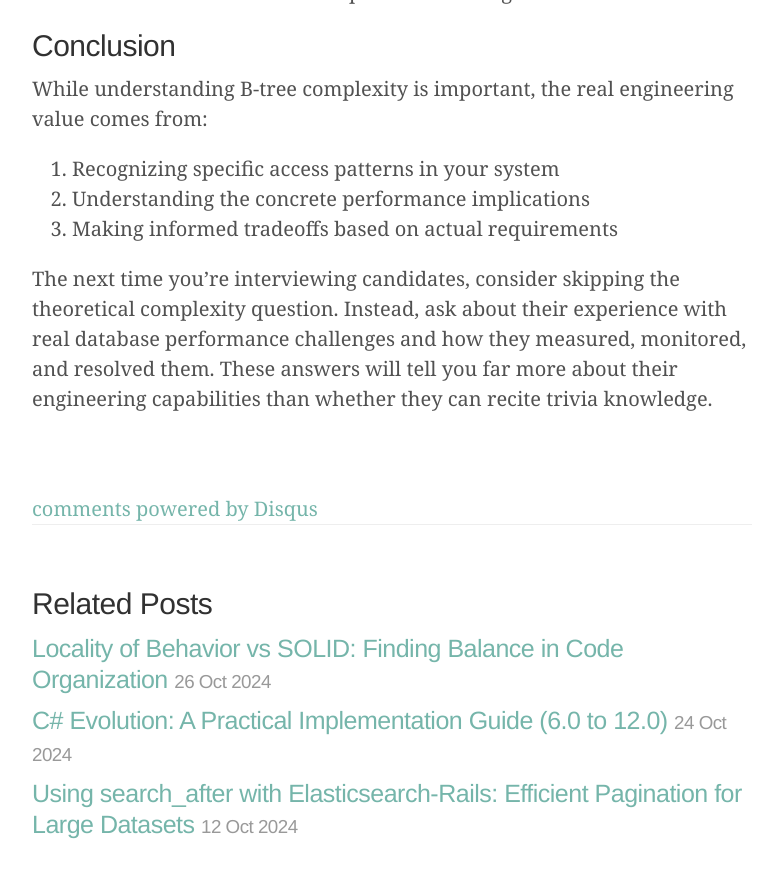
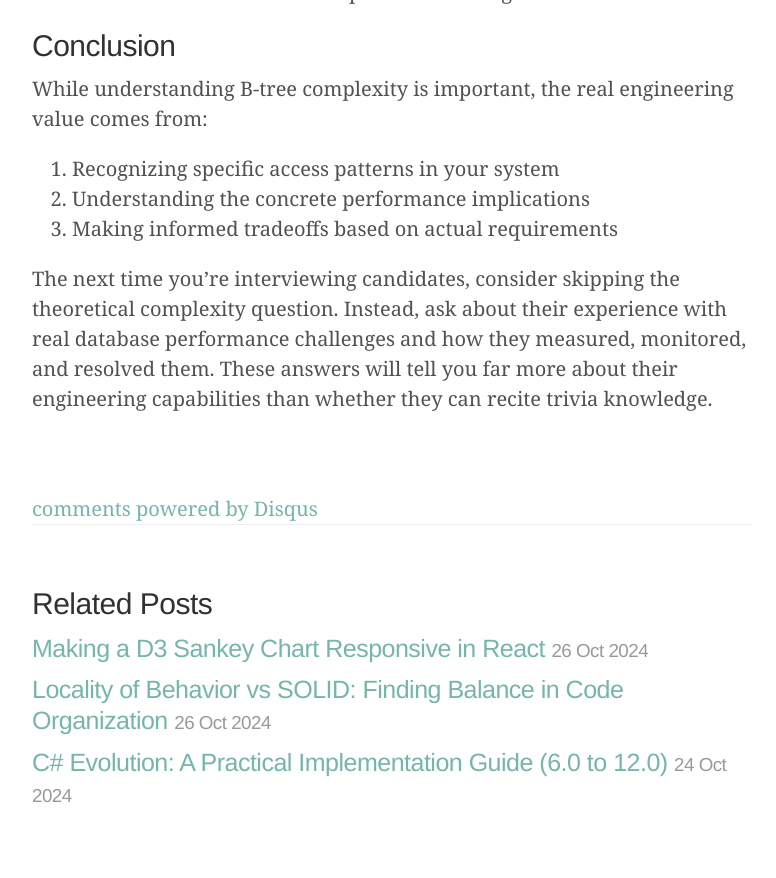
Before and after one commit to sngeth/sngeth.github.io, a Jekyll site: the page built from _posts/2024-10-25-database-indexes.md, in a window 1280 px wide and 900 px high, scrolled down 5139 px. Shown: the top 878 px of the window, without its empty margins (248-1024 px from the left). Built offline with Jekyll 4.4.1, drawn with Linux system fonts in a browser that asks for light colours; comment, search, counter and statistics services are not loaded; some of the changed lines change nothing that is shown.

Commit message:
Add post on d3 sankey chart

````diff
--- a/_layouts/default.html
+++ b/_layouts/default.html
@@ -1,6 +1,6 @@
 <!DOCTYPE html>
 <html xmlns="http://www.w3.org/1999/xhtml" xml:lang="en" lang="en-us">
-  <meta http-equiv="Content-Security-Policy" content="default-src 'self'; script-src 'self' https://sngeth.disqus.com https://c.disquscdn.com https://disqus.com 'unsafe-inline'; style-src 'self' https://c.disquscdn.com 'unsafe-inline'; frame-src https://disqus.com; connect-src https://disqus.com;">
+  <meta http-equiv="Content-Security-Policy" content="default-src 'self'; script-src 'self' https://sngeth.disqus.com http://sngeth.disqus.com https://c.disquscdn.com https://disqus.com https://d3js.org 'unsafe-inline'; style-src 'self' https://c.disquscdn.com 'unsafe-inline'; frame-src https://disqus.com; connect-src https://disqus.com;">
 
   {% include head.html %}
 
--- /dev/null
+++ b/_posts/2024-10-26-responsive-charts.md
@@ -0,0 +1,105 @@
+---
+layout: post
+title: "Making a D3 Sankey Chart Responsive in React"
+category: "Javascript"
+comments: true
+---
+
+Creating data visualizations that work well across different screen sizes can be challenging. Today, I'll walk you through how I enhanced a D3.js Sankey chart to be more responsive in a React application. Here's how we made our chart adapt seamlessly to any screen size.
+The app is deployed [here](http://cashflow.sngeth.com) and the full source code is [http://github.com/sngeth/cash-flow](http://github.com/sngeth/cash-flow)
+
+## The Challenge
+
+Our initial Sankey chart worked well on desktop but had several limitations on smaller screens:
+- Labels would overlap on narrow viewports
+- Node spacing was too wide for mobile screens
+- Font sizes were too large for smaller displays
+- The chart wouldn't resize smoothly on window resize
+
+## Key Responsive Improvements
+
+### 1. Dynamic SVG Dimensions
+
+```jsx
+export default function SankeyChart({ income, savings, billItems }: SankeyChartProps) {
+  const svgRef = useRef<SVGSVGElement>(null);
+
+  const createChart = useCallback(() => {
+    if (!svgRef.current) return;
+
+    const svg = d3.select(svgRef.current);
+    const width = svg.node()!.getBoundingClientRect().width;
+    const height = svg.node()!.getBoundingClientRect().height;
+  ...
+}
+```
+
+
+### 2. Adaptive Node Padding
+
+We adjust the spacing between nodes based on screen width:
+
+```javascript
+const nodePadding = width < 600 ? 10 : 20;
+
+const sankeyGenerator = sankey<SankeyNodeExtended, SankeyLink<SankeyNodeExtended, {}>>()
+  .nodeWidth(10)
+  .nodePadding(nodePadding)
+  .extent([[1, 1], [width - 1, height - 6]]);
+```
+
+This provides:
+- Comfortable spacing on desktop (20px)
+- Compact layout on mobile (10px)
+- Better use of available space across all devices
+
+### 3. Responsive Text Handling
+
+We implement dynamic font sizing based on viewport width:
+
+```javascript
+const fontSize = width < 600 ? "10px" : "12px";
+
+node.append("text")
+  .attr("font-size", fontSize)
+  .attr("x", d => (d.x0 ?? 0) < width / 2 ? (d.x1 ?? 0) + 6 : (d.x0 ?? 0) - 6)
+  .attr("y", d => ((d.y1 ?? 0) + (d.y0 ?? 0)) / 2)
+  .attr("dy", "0.35em")
+  .attr("text-anchor", d => (d.x0 ?? 0) < width / 2 ? "start" : "end")
+  .text(d => `${d.name}: $${d.value ?? 0}`);
+```
+
+Key features:
+- Smaller font on mobile devices
+- Dynamic text positioning
+- Smart text anchor points based on node position
+
+### 4. Smooth Resize Handling
+
+We implemented efficient window resize handling:
+
+```javascript
+useEffect(() => {
+  createChart();
+  const handleResize = () => {
+    createChart();
+  };
+  window.addEventListener('resize', handleResize);
+  return () => {
+    window.removeEventListener('resize', handleResize);
+  };
+}, [createChart]);
+```
+
+This ensures:
+- Chart redraws on window resize
+- Clean cleanup of event listeners
+- Smooth transitions between sizes
+
+### 5. Clean Redraws
+
+Before each redraw, we clear the previous chart:
+
+```javascript
+svg.selectAll('*').remove();
+```
````
